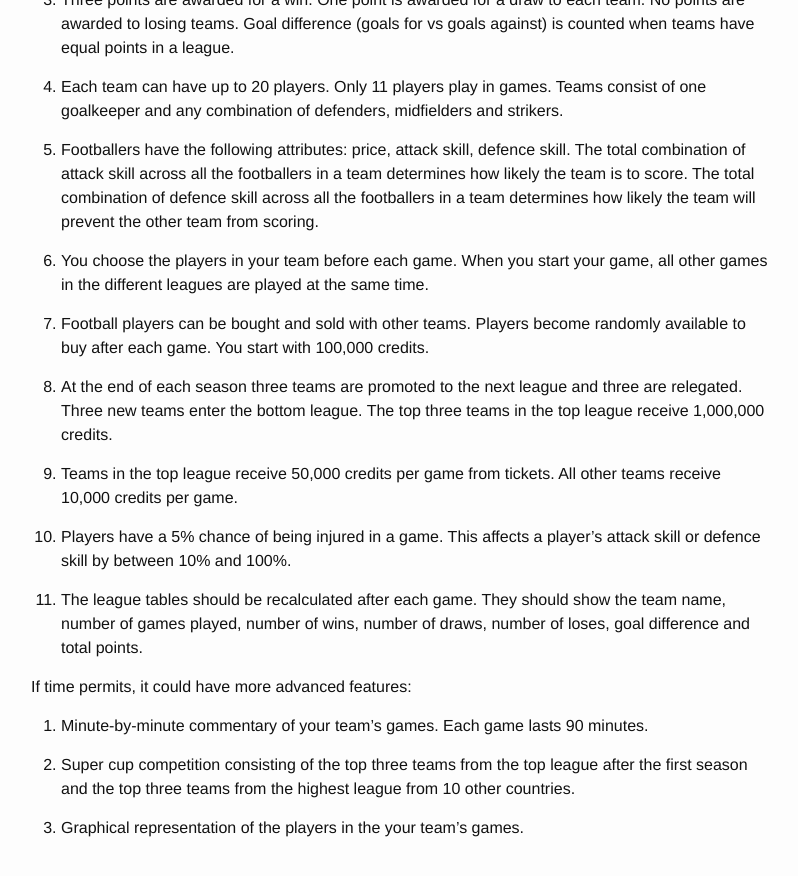
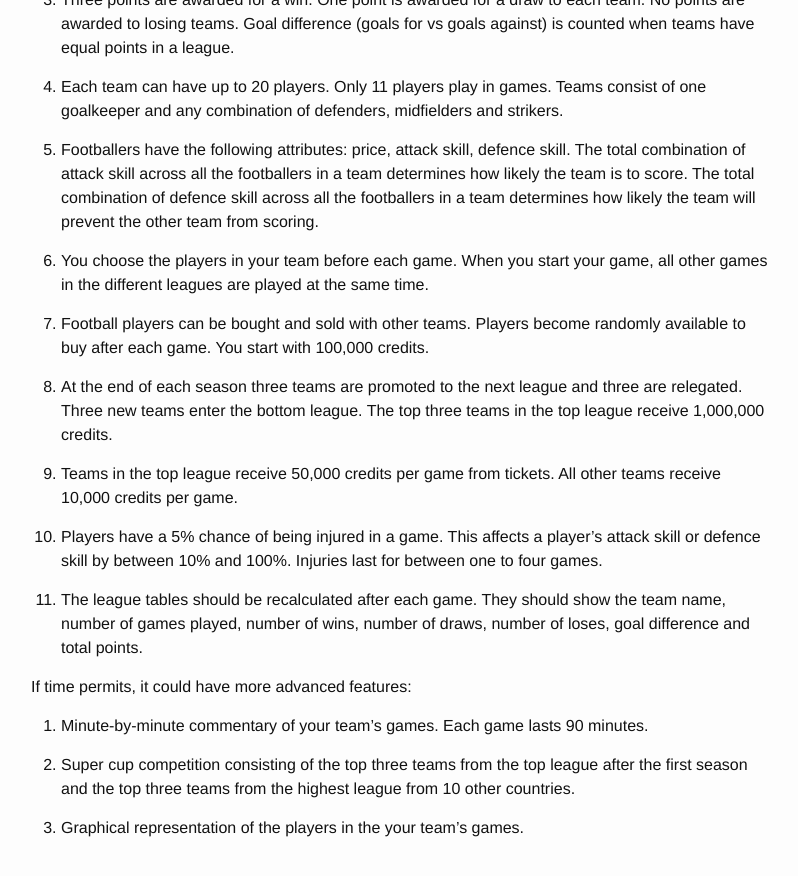
Before and after one commit to drm317/drm317.github.io, a Jekyll site: the page built from _posts/2016-03-18-craftsmanship-football-manager.md, in a window 1280 px wide and 900 px high, scrolled down 686 px. Shown: the top 876 px of the window, without its empty margins (239-1037 px from the left). Built offline with Jekyll 4.4.1, drawn with Linux system fonts in a browser that asks for light colours.

Commit message:
Updated kata

```diff
--- a/_posts/2016-03-18-craftsmanship-football-manager.md
+++ b/_posts/2016-03-18-craftsmanship-football-manager.md
@@ -58,7 +58,8 @@ top three teams in the top league receive 1,000,000 credits.
 All other teams receive 10,000 credits per game.
 
 10. Players have a 5% chance of being injured in a game. This affects
-a player's attack skill or defence skill by between 10% and 100%.
+a player's attack skill or defence skill by between 10% and 100%. Injuries last
+for between one to four games.
 
 11. The league tables should be recalculated after each game. They should
 show the team  name, number of games played, number of wins, number of
```
